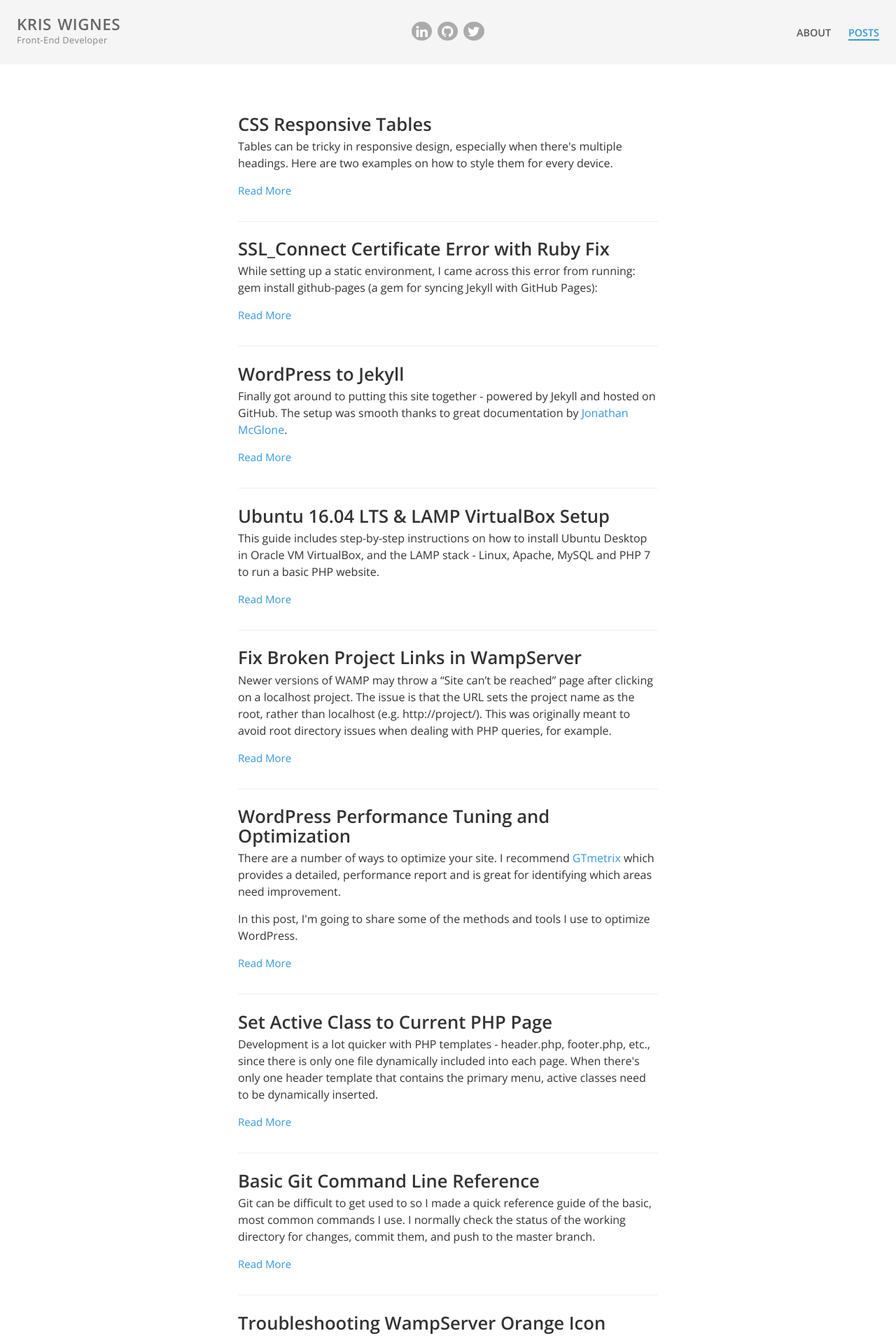
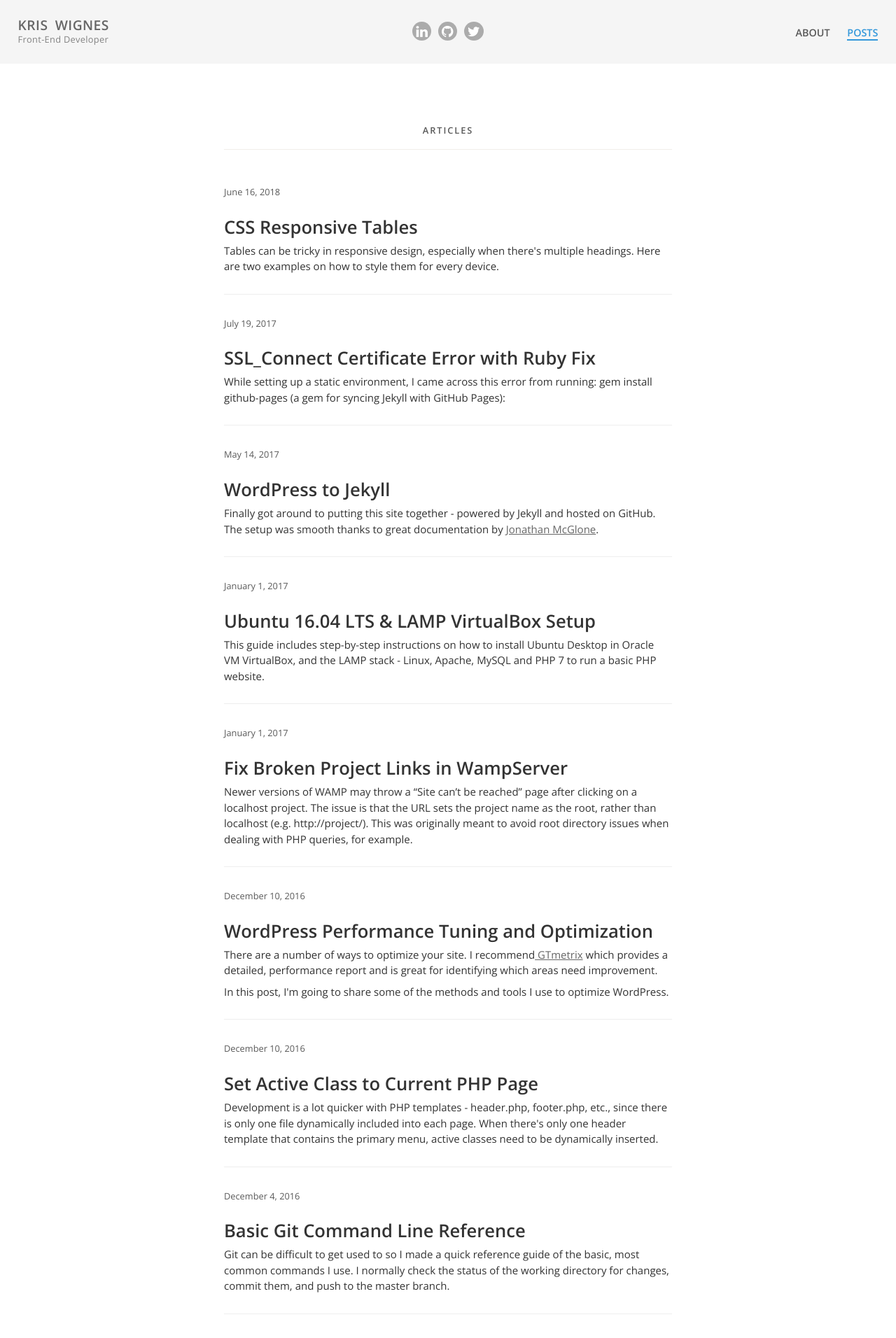
Before and after one commit to kwignes/kwignes.github.io, a Jekyll site: the page built from posts.html, in a window 1280 px wide. Shown: the top 1912 px of the page at 70% size. Built offline with Jekyll 4.4.1, drawn with Linux system fonts in a browser that asks for light colours; some of the changed text lies outside the part shown.

Commit message:
removed project details

```diff
--- a/_layouts/default.html
+++ b/_layouts/default.html
@@ -51,7 +51,7 @@
       <div class="container">
         <footer class="footer">
           <p>Copyright 2019, Kris Wignes</p>
-          <p><a href="https://ca.linkedin.com/in/kriswignes" target="_blank">LinkedIn</a> - <a href="https://github.com/kwignes" target="_blank">Github</a> - <a href="https://twitter.com/kriswignes" target="_blank">Twitter</a></p>
+          <p><a href="#">LinkedIn</a> - <a href="#">Github</a> - <a href="#">Twitter</a></p>
         </footer>
       </div>
     </div>
--- a/_layouts/post.html
+++ b/_layouts/post.html
@@ -6,7 +6,7 @@ layout: default
   <h1>{{ page.title }}</h1>
 
   <div class="date">
-    Written on {{ page.date | date: "%B %e, %Y" }}
+    {{ page.date | date: "%B %e, %Y" }}
   </div>
 
   <div class="entry">
--- a/posts.html
+++ b/posts.html
@@ -4,10 +4,11 @@ title: Posts
 permalink: /posts/
 ---
 
+<h1>Articles</h1>
 <div class="posts">
   {% for post in site.posts %}
     <article class="post">
-
+<span class="post-date">{{ post.date | date: "%B %-d, %Y" }}</span>
       <h2><a href="{{ site.baseurl }}{{ post.url }}">{{ post.title }}</a></h2>
 
       <div class="entry">
--- a/style.scss
+++ b/style.scss
@@ -24,7 +24,7 @@ body {
 }
 
 .container {
-    max-width: 640px;
+    max-width: 680px;
     padding: 0 20px;
     margin: 0 auto;
     position: relative;
@@ -53,6 +53,24 @@ h1 {
 }
 
 
+.entry h1 {
+    color: #595959;
+    font-size: .8em;
+    letter-spacing: .15em;
+    margin: 0;
+    text-align: left;
+    text-transform: uppercase;
+    word-spacing: .5em;
+    border-bottom: 1px solid #f0edea;
+    margin-bottom: 1.5em;
+    padding: 0 0 1.5em;
+    text-align: center;
+}
+.post-date {
+    color: #595959;
+    font-size: .8em;
+}
+
 h2 {
   font-size: 24px;
 }
@@ -67,7 +85,7 @@ h4 {
 }
 
 p {
-  margin: 15px 0;
+  margin: 0 0 1.5em;
 }
 hr {
     border: none;
@@ -85,7 +103,7 @@ a {
   transition: color 0.25s ease-in-out;
   &:hover, &:active {
     color: #3498db;
-    text-decoration: underline;
+    text-decoration: none;
   }
 }
 
@@ -129,8 +147,10 @@ img {
 
 .date {
     font-size: .875em;
-    margin: 1em 0 0;
   color: $gray;
+      border-bottom: 1px solid #f0edea;
+    margin-bottom: 1.5em;
+    padding: 0 0 1.5em;
 }
 
 // Specify the color of the selection
@@ -168,13 +188,13 @@ img {
   margin-bottom: 2.5em;
   .container {
     max-width: 100%;
-    padding: 1.5em;
+    padding: 1.6em;
   }
 }
 
 @media (min-width: 48em) {
   .wrapper-masthead {
-    margin-bottom: 4.5em;
+    margin-bottom: 5.5em;
   }
 }
 
@@ -206,11 +226,11 @@ img {
 
 .site-name {
     font-weight: 600;
-    font-size: 1.4em;
+    font-size: 1.2em;
     line-height: 1;
     margin: 0;
     text-transform: uppercase;
-    word-spacing: .08em;
+        word-spacing: .25em;
         letter-spacing: .025em;
         a {
           color: #666666;
@@ -249,7 +269,6 @@ nav {
 
     @include mobile {
       margin: 0 10px;
-      color: $blue;
     }
   }
 }
@@ -257,12 +276,15 @@ nav {
 .social {
     text-align: center;
   a {
-    color: #fff;
+color: #fff;
     font-size: 1.2em;
-    margin: 0 2px;
+    margin: 0 3px;
     background: #ababab;
     border-radius: 100%;
-    padding: 0px 6px;
+    padding: 0px 5px;
+    &:hover {
+      background: $blue;
+    }
   }
 }
 
@@ -283,24 +305,45 @@ nav {
 //
 // .main
 //
+#main {
+  a {
+    color: #666;
+    text-decoration: underline;
+    &:hover, &:focus, &:active {
+      color: #3498db;
+    }
+  }
+}
 .project-list p {
   margin-top: 0;
+  display: none;
 }
 
 .posts > .post {
-  padding-bottom: 2em;
   border-bottom: 1px solid $lightGray;
+  padding: 1.75em 0;
   h2 {
     margin-bottom: 0;
     font-size: 1.6em;
     a {
-      color: #333;
+      color: #333 !important;
+      text-decoration: none !important;
+    &:hover, &:focus, &:active {
+      color: #3498db !important;
+    }
     }
   }
   .entry {
     p {
-      margin-top: 5px;
+      margin: 8px 0 0;
+      font-size: 15px;
     }
+  }
+}
+.about.entry {
+  text-align: center;
+    img {
+      margin-bottom: 1.5em;
   }
 }
 
@@ -330,31 +373,94 @@ nav {
 
   .read-more {
     font-size: 15px;
+    display: none;
   }
 }
 
-.wrapper-contact .container {
-  padding: 0 20px;
-}
-.contact {
+
+.contact-rap {
+  form {
+    input[type=text], input[type=email] {
+    padding: 1em;
+    width: 100%;
+    margin: 1em 0;
+    border: 1px solid #fff;
+    background: #f1f1f1;
     display: block;
-    font-size: 0.8em;
-    background-color: #eee;
-    line-height: 1.2em;
-    padding: 20px 20px 20px 50px;
-    margin-bottom: 0;
-    position: relative;
-.fa {
-    color: #757575;
-    font-size: 16px;
-    position: absolute;
-    left: 10px;
-    top: 9px;
-    border: 1px solid #757575;
-    border-radius: 100%;
-    padding: 6px;
+    }
+    h3 {
+      margin: 0 0 25px;
+    }
+    input[type=submit] {
+      float: right;
+      margin-top: 20px;
+    }
+    textarea {
+      font-family: sans-serif;
+      margin: .5em 0;
+      display: block;
+      width: 100%;
+      height: 14em;
+      padding: 1em;
+      border: 1px solid #fff;
+    background: #f1f1f1;
+    }
+  &:after {
+    content:" ";
+    display: block;
+    clear: both;
+  }
+  }
+  h2 {
+    margin-top: 40px;
+  }
+  &:after {
+    content:" ";
+    display: block;
+    clear: both;
+  }
+.btn-contact, input[type=submit] {
+    display: inline-block;
+    color: #fff;
+    cursor: pointer;
+    background: #3498db;
+    border: none;
+    font-size: 14px;
+    padding: 12px 22px;
+      margin-top: 30px;
+  &:hover, &:focus, &:active {
+    background: #2c7bb1;
+  }
 }
 }
+table {
+  border-collapse: collapse;
+  margin: 10px 0;
+  padding: 5px;
+  td {
+    width: 150px;
+    font-weight: 500;
+  }
+}
+td {
+  padding: 5px;
+}
+th {
+  padding: 5px;
+}
+
+
+#thankyouBlock {
+  text-align: center;
+  border: 1px solid #0085c3;
+  padding: 1em;
+  font-size: 1.4em;
+  p {
+    margin: 0;
+    color: #0085c3;
+  }
+}
+
 
 
 
```
Also changed, not shown: index.html (+5 -5 lines).
